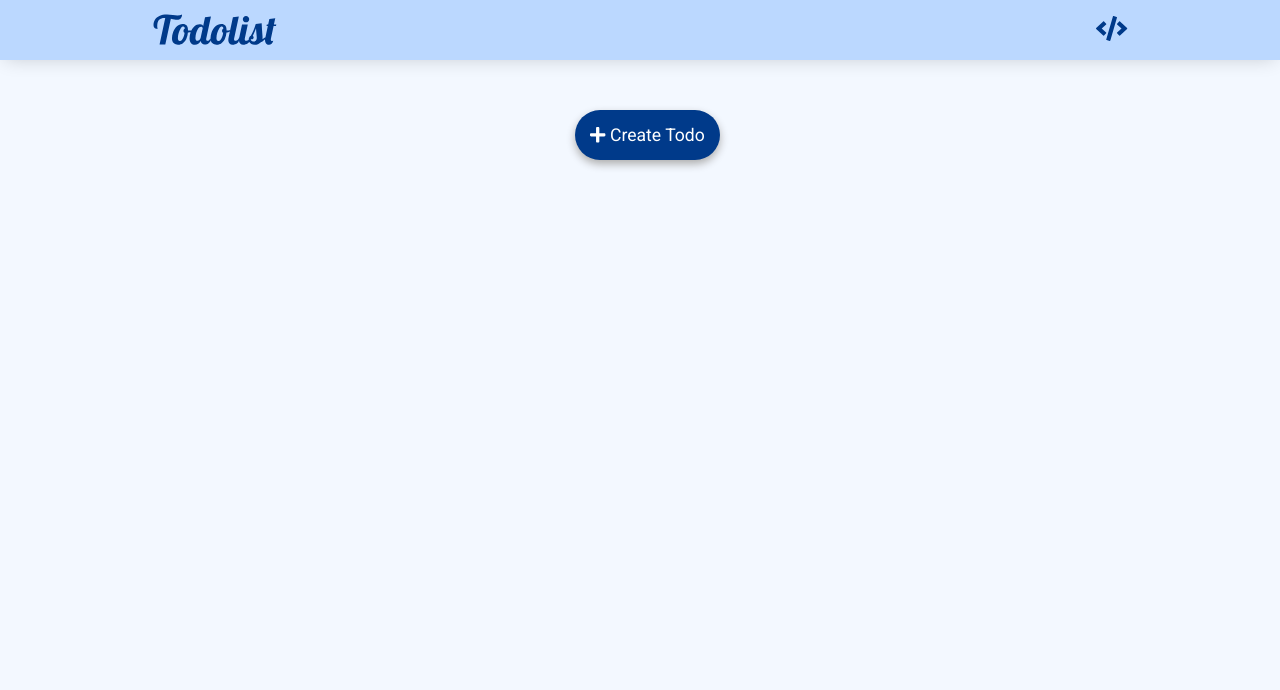
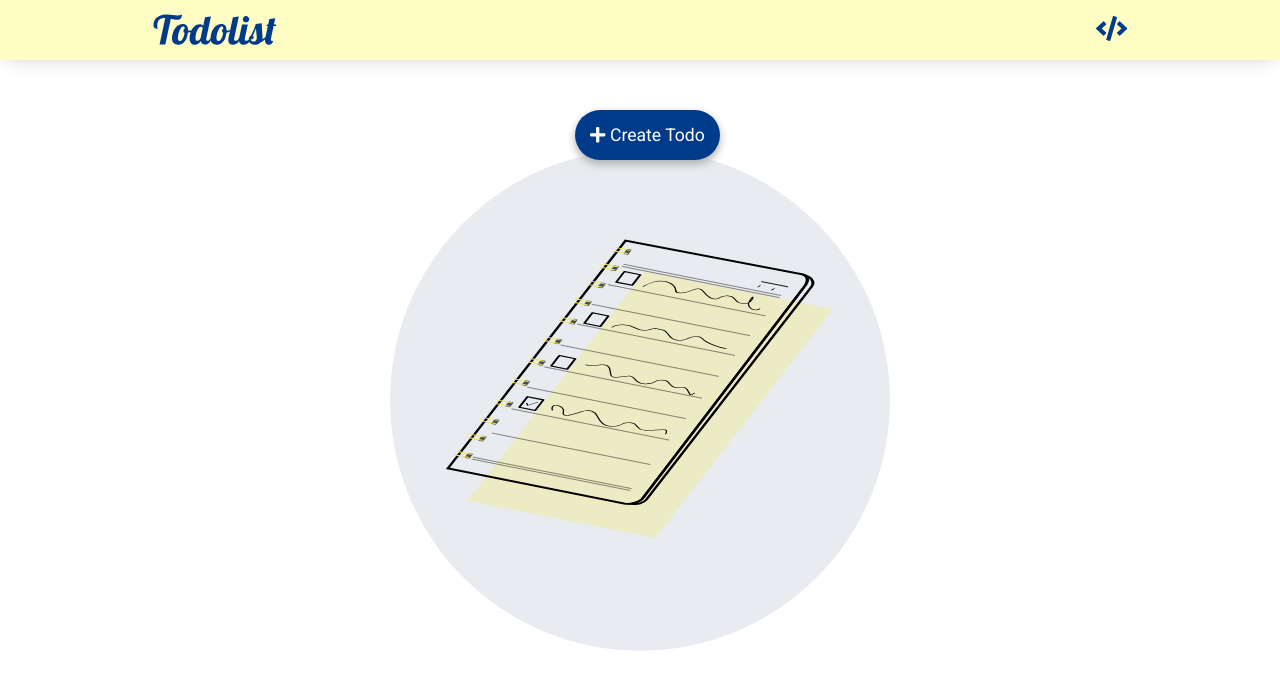
Before and after one commit to saurabh-33/todolist, a React (Create React App) app: page / in a window 1280 px wide. Shown: the top 690 px of the page. Built offline with nearby package versions, Linux system fonts and the light colour scheme.

Commit message:
added decorative svg & new color, used html-escaper,  validated the empty inputs.

```diff
--- a/public/index.html
+++ b/public/index.html
@@ -6,6 +6,7 @@
 		<meta name="viewport" content="width=device-width, initial-scale=1" />
 		<!-- <meta name="theme-color" content="#000000" /> -->
 		<meta name="description" content="todolist - manage your work" />
+		<meta name="theme-color" content="#fffcc4" />
 		<!-- <link rel="apple-touch-icon" href="%PUBLIC_URL%/logo192.png" /> -->
 		<!--
       manifest.json provides metadata used when your web app is installed on a
--- a/src/App.js
+++ b/src/App.js
@@ -9,6 +9,7 @@ const App = () => {
 				<PreloadScreen />
 				<Appbar />
 				<TodoList />
+				<img id='create_todo_svg' src={require('./images/createTodo.svg')} alt='' />
 			</>
 		);
 };
--- a/src/Modal.js
+++ b/src/Modal.js
@@ -1,4 +1,5 @@
 import React, { useState } from "react";
+import {escape} from 'html-escaper'
 
 const Modal = (props) => {
 	const [inputText, setInputText] = useState(props.initWithTodo.text);
@@ -31,7 +32,7 @@ const Modal = (props) => {
 				<button
 					className="modal__action-btn modal__action-btn--raised"
 					onClick={(e) => {
-						props.createTodoWithId(props.initWithTodo.id, inputText);
+						props.createTodoWithId(props.initWithTodo.id, escape(inputText));
 						props.toggleCreateModal();
 					}}
 				>
@@ -42,7 +43,7 @@ const Modal = (props) => {
 				<button
 					className="modal__action-btn modal__action-btn--raised"
 					onClick={(e) => {
-						props.editTodoWithId(props.initWithTodo.id, inputText);
+						props.editTodoWithId(props.initWithTodo.id, escape(inputText));
 						props.toggleEditModal();
 					}}
 				>
--- a/src/Todo.js
+++ b/src/Todo.js
@@ -1,7 +1,7 @@
 import React, { useState } from "react";
 import TodoCheckbox from "./TodoCheckbox";
 import TodoMenu from "./TodoMenu";
-
+import {unescape} from 'html-escaper';
 const Todo = ({
 	isDone,
 	text,
@@ -14,7 +14,7 @@ const Todo = ({
 	return (
 		<div id={idValue} className="todo-card">
 			<TodoCheckbox isDone={isDone} handleClick={handleClick} />
-			<div className="todo-card__text">{text}</div>
+			<div className="todo-card__text">{unescape(text)}</div>
 			<TodoMenu
 				toggleEditModal={toggleEditModal}
 				loadEditModalWithTodo={loadEditModalWithTodo}
--- a/src/TodoList.js
+++ b/src/TodoList.js
@@ -4,12 +4,13 @@ import { FontAwesomeIcon } from "@fortawesome/react-fontawesome";
 import { faPlus } from "@fortawesome/free-solid-svg-icons";
 import Modal from "./Modal";
 import { CSSTransition, TransitionGroup } from "react-transition-group";
+// import { createTodo as CreateTodoSVG } from "./images/createTodo.svg";
 
 const TodoList = () => {
 	//make sure these values match respective scss values
 	const modalTransitionDuration = 100;
 	const modalContainerTransitionDuration = modalTransitionDuration;
-	const todoTransitionDuration = 1000;
+	const todoTransitionDuration = 250;
 
 	const [doneTodos, setDoneTodos] = useState([]);
 	const [remainingTodos, setRemainingTodos] = useState([]);
@@ -56,7 +57,12 @@ const TodoList = () => {
 		return `todo-${remainingTodos.length + doneTodos.length + 1}`;
 	};
 
+	const isTextOnlyWhitespace = (text) => {
+		return text.replace(/\s/g, '').length === 0
+	}
+
 	const createTodoWithId = (newTodoId, newTodoText) => {
+		if (!isTextOnlyWhitespace(newTodoText) || newTodoText.length !== 0) {
 			setRemainingTodos([
 				...remainingTodos,
 				{
@@ -64,10 +70,12 @@ const TodoList = () => {
 					text: newTodoText,
 				},
 			]);
+		}
 	};
 	const editTodoWithId = (todoId, newText) => {
+		if (!isTextOnlyWhitespace(newText) || newText.length !== 0) {
 			let isTodoFound = false;
-		let AlteredTodos = remainingTodos.map((todo) => {
+			let AlteredTodos = remainingTodos.map(todo => {
 				if (todo.id === todoId) {
 					isTodoFound = true;
 					return { id: todoId, text: newText };
@@ -77,13 +85,16 @@ const TodoList = () => {
 			if (isTodoFound) {
 				setRemainingTodos(AlteredTodos);
 			} else {
-			AlteredTodos = doneTodos.map((todo) => {
+				AlteredTodos = doneTodos.map(todo => {
 					if (todo.id === todoId) {
 						return { id: todoId, text: newText };
 					}
 					return todo;
 				});
 				setDoneTodos(AlteredTodos);
+			}
+		} else {
+			deleteTodoWithId(todoId);
 		}
 	};
 
--- a/src/scss/_appSkeleton.scss
+++ b/src/scss/_appSkeleton.scss
@@ -1,8 +1,8 @@
 #root {
 	width: 100%;
-	height: 100vh;
+	min-height: 100vh;
 	position: relative;
-	overflow: auto;
+	// overflow: hidden;
 	background-color: $app-background-color;
 	& > .checked-todolist,
 	& > .unchecked-todolist,
@@ -14,4 +14,17 @@
 	& > .create-todo-btn-container {
 		text-align: center;
 	}
+	#create_todo_svg {
+		display: block;
+		position: fixed;
+		top: 0;
+		left: 0;
+		right: 0;
+		transform: translateY(calc(50vh - 50%));
+		margin: auto;
+		z-index: -1;
+		min-width: 325px;
+		width: 90%;
+		max-width: 500px;
+	}
 }
--- a/src/scss/_appbar.scss
+++ b/src/scss/_appbar.scss
@@ -2,13 +2,14 @@
 	padding-top: $appbar-height;
 }
 .appbar {
-	position: absolute;
+	position: fixed;
 	top: 0;
 	left: 0;
 	width: 100%;
 	height: $appbar-height;
 	background-color: $appbar-background-color;
 	box-shadow: 0 3px 20px -5px rgba(0, 0, 0, 0.2);
+	z-index: 2;
 	&__items-wrapper {
 		max-width: 500px;
 		width: 100%;
--- a/src/scss/_base.scss
+++ b/src/scss/_base.scss
@@ -6,8 +6,9 @@
 	padding: 0;
 }
 // resetting html and body
-html {
-	overflow: hidden;
+html,
+body {
+	overflow: auto;
 }
 
 // resetting button tag styles for document
--- a/src/scss/_modal.scss
+++ b/src/scss/_modal.scss
@@ -9,7 +9,7 @@ $modal-container-transition-duration: $modal-transition-duration;
 	width: 100%;
 	height: 100vh;
 	background-color: rgba(255, 255, 255, 0.8);
-
+	z-index: 1;
 	&-enter {
 		opacity: 1;
 	}
@@ -32,6 +32,7 @@ $modal-container-transition-duration: $modal-transition-duration;
 	right: 0;
 	bottom: 0;
 	left: 0;
+	z-index: 2;
 	margin: auto;
 	gap: 25px;
 	grid-template-columns: 1fr 1fr;
--- a/src/scss/_preloadScreen.scss
+++ b/src/scss/_preloadScreen.scss
@@ -4,10 +4,10 @@
 	display: grid;
 	place-items: center;
 	position: absolute;
-	z-index: 1;
+	z-index: 3;
 	top: 0;
 	left: 0;
-	background-color: #fff;
+	background-color: $preload-screen-background-color;
 	&-exit {
 		opacity: 1;
 	}
--- a/src/scss/_todo.scss
+++ b/src/scss/_todo.scss
@@ -1,6 +1,5 @@
 $todo-transition-duration: 250ms;
 $svg-check-tansition-duration: 100ms;
-$todo-animation-duration: 1000ms;
 
 @mixin common-todo-card-styles {
 	.todo-card {
--- a/src/scss/_variables.scss
+++ b/src/scss/_variables.scss
@@ -1,8 +1,9 @@
+$preload-screen-background-color: #fffcc4;
 $logo-color: rgba(0, 58, 138, 1);
-$app-background-color: rgba(195, 220, 255, 0.2);
+$app-background-color: transparent; //rgba(195, 220, 255, 0);
 $appbar-height: 60px;
 $appbar-items-color: rgba(0, 58, 138, 1);
-$appbar-background-color: rgba(82, 154, 255, 0.35);
+$appbar-background-color: #fffcc4; //rgba(82, 154, 255, 0.35); #fffa9a;
 $option-btn-color: rgba(0, 58, 138, 1);
 $option-btn-background-color: rgba(82, 154, 255, 0.1);
 $btn-color: rgba(0, 58, 138, 1);
```
Also changed, not shown: src/images/createTodo.svg (added). Lines whose indentation alone changed are shown as unchanged.
